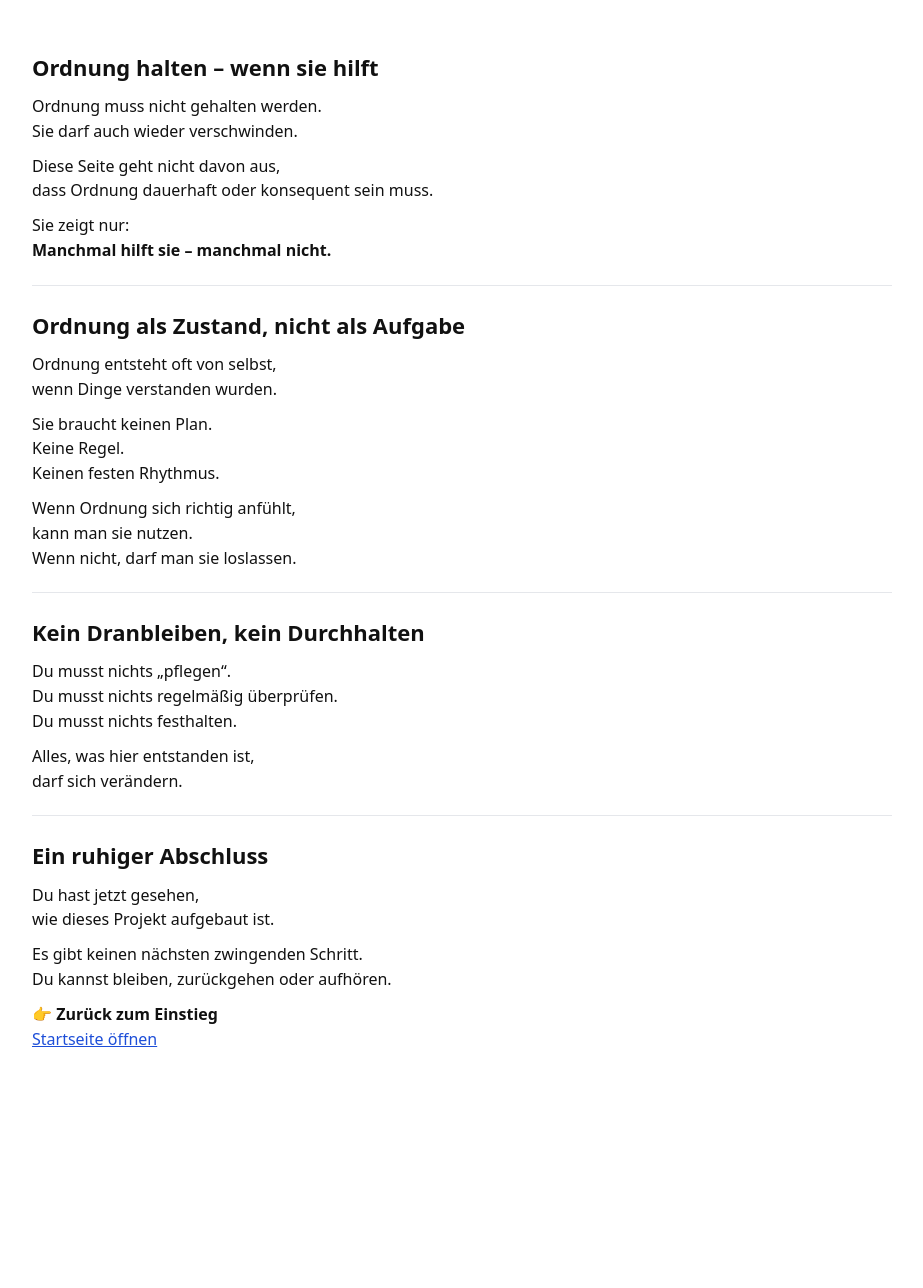
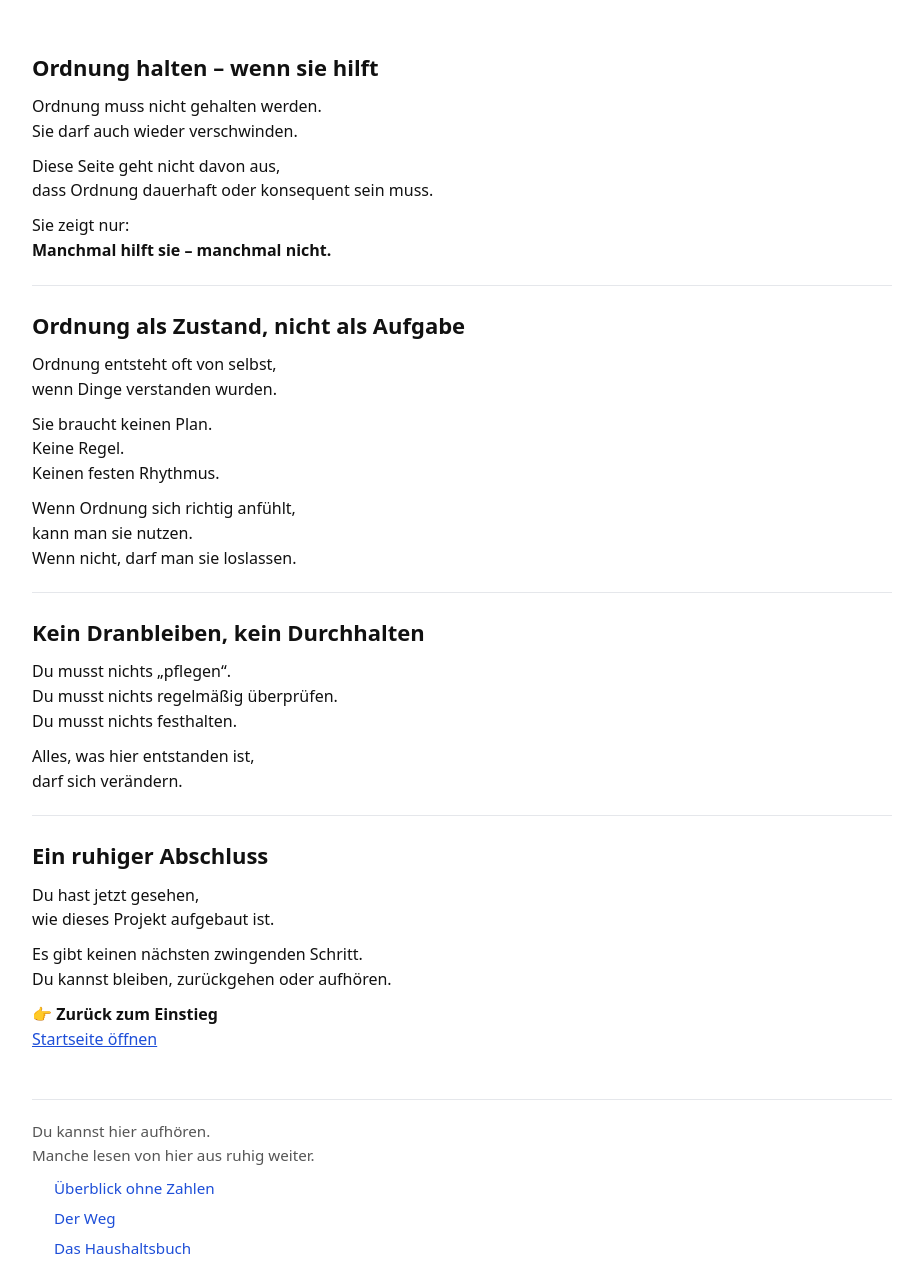
Before and after one commit to gluecklich-tools/einfach-geld-ordnen, a Jekyll site: the page built from pillar/ordnung-halten.md, in a window 1280 px wide. Shown: the whole page, without its empty margins (178-1101 px from the left). Built offline with Jekyll 4.4.1, drawn with Linux system fonts in a browser that asks for light colours; our own code applies the rules of GitHub Pages for plain Markdown files; before the commit the page ends 1079 px from its top, so only the background shows below that.

Commit message:
Add systemische Flow-Führung (flow-footer) – UX-Fix

```diff
--- /dev/null
+++ b/_includes/flow-footer.html
@@ -0,0 +1,38 @@
+{% comment %}
+Sanfte Abschluss- & Weiterführungslogik
+Governance-konform, ohne Druck, ohne CTA
+{% endcomment %}
+
+<div class="flow-footer">
+  <hr>
+
+  {% if page.permalink contains '/pillar/' %}
+    <p class="flow-text">
+      Du kannst hier aufhören.<br>
+      Manche lesen von hier aus ruhig weiter.
+    </p>
+
+    <ul class="flow-links">
+      <li><a href="{{ site.baseurl }}/pillar/haushaltsueberblick.html">Überblick ohne Zahlen</a></li>
+      <li><a href="{{ site.baseurl }}/pillar/der-weg.html">Der Weg</a></li>
+      <li><a href="{{ site.baseurl }}/pillar/haushaltsbuch.html">Das Haushaltsbuch</a></li>
+    </ul>
+
+  {% elsif page.permalink contains '/seiten/' %}
+    <p class="flow-text">
+      Diese Seite steht für sich.<br>
+      Wenn du magst, kannst du den Zusammenhang sehen.
+    </p>
+
+    <ul class="flow-links">
+      <li><a href="{{ site.baseurl }}/seiten/index.html">Praxisübersicht</a></li>
+      <li><a href="{{ site.baseurl }}/pillar/einfach-geld-ordnen.html">Grundlagen verstehen</a></li>
+    </ul>
+
+  {% else %}
+    <p class="flow-text">
+      Du musst hier nichts weiter tun.
+    </p>
+
+  {% endif %}
+</div>
--- a/_layouts/default.html
+++ b/_layouts/default.html
@@ -17,6 +17,8 @@
 
     <main class="container content">
       {{ content }}
+
+      {% include flow-footer.html %}
     </main>
 
   </body>
--- a/assets/base.css
+++ b/assets/base.css
@@ -102,3 +102,34 @@ a:hover{text-decoration:underline}
   :root{--pad: 14px}
   .content h1{font-size: 28px}
 }
+.flow-footer {
+  margin-top: 48px;
+  font-size: 0.95rem;
+  color: #555;
+}
+
+.flow-footer hr {
+  margin-bottom: 20px;
+}
+
+.flow-text {
+  margin-bottom: 12px;
+}
+
+.flow-links {
+  list-style: none;
+  padding: 0;
+  margin: 0;
+}
+
+.flow-links li {
+  margin: 6px 0;
+}
+
+.flow-links a {
+  text-decoration: none;
+}
+
+.flow-links a:hover {
+  text-decoration: underline;
+}
```
